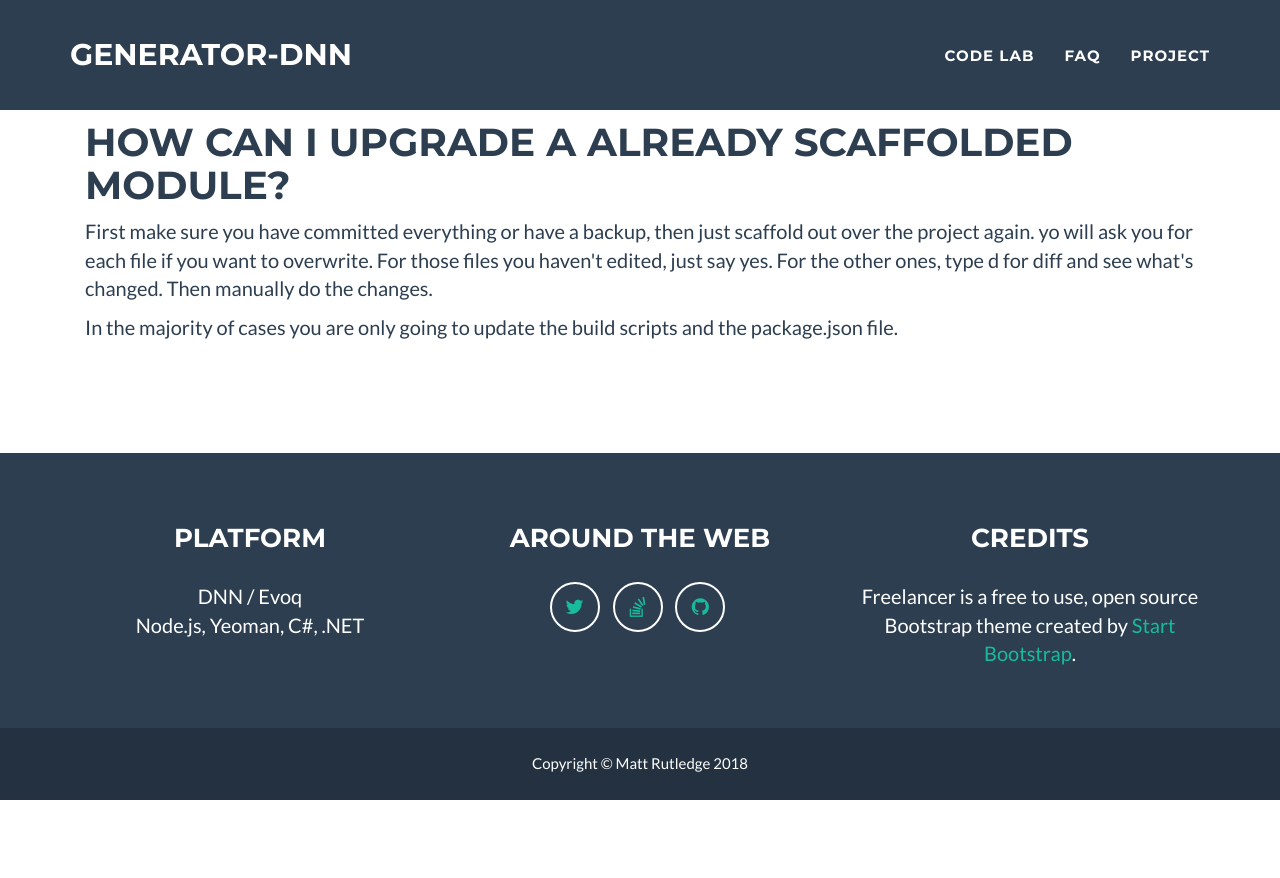
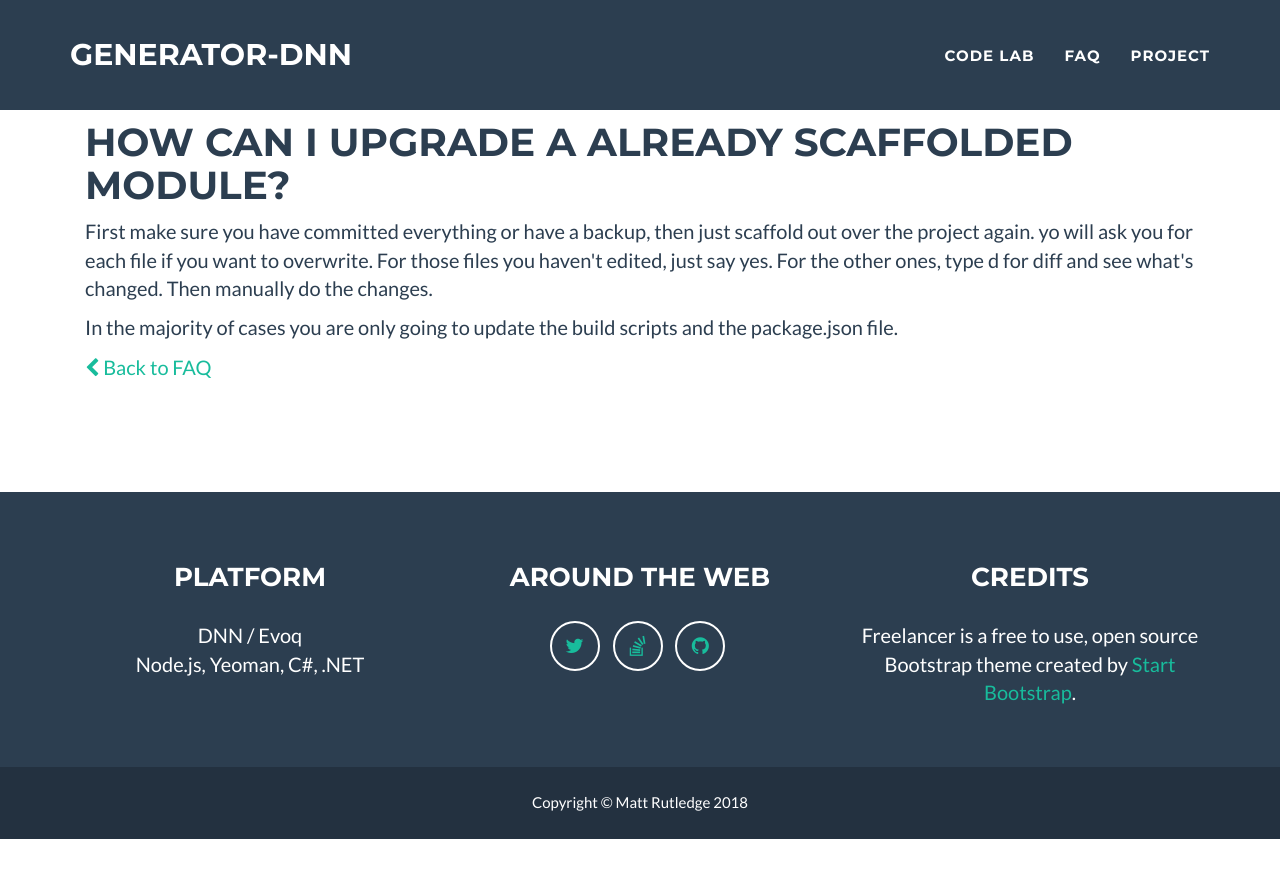
Before and after one commit to mtrutledge/generator-dnn, a Jekyll site: the page built from _posts/faq/2018-07-19-Upgrade.html, in a window 1280 px wide. Shown: the top 878 px of the page. Built offline with Jekyll 4.4.1, drawn with Linux system fonts in a browser that asks for light colours; nearby versions of some CDN libraries.

Commit message:
add back to faq

```diff
--- a/_posts/faq/2018-07-19-Upgrade.html
+++ b/_posts/faq/2018-07-19-Upgrade.html
@@ -11,5 +11,6 @@ excerpt: Gives instructions on how to upgrade an alread scaffolded module so you
         <h1>{{page.title}}</h3>
         <p>First make sure you have committed everything or have a backup, then just scaffold out over the project again. yo will ask you for each file if you want to overwrite. For those files you haven't edited, just say yes. For the other ones, type d for diff and see what's changed. Then manually do the changes.</p>
         <p>In the majority of cases you are only going to update the build scripts and the package.json file.</p>
+        <p><a href="{{ site.url }}/faq"><i class="fa fa-chevron-left"></i> Back to FAQ</a></p>
     </div>
 </section>
--- a/_posts/faq/2019-07-19-How-can-I-Contribute.html
+++ b/_posts/faq/2019-07-19-How-can-I-Contribute.html
@@ -80,5 +80,7 @@ excerpt: Tells you how you can contribute to the generator-dnn project.
         <h1 id="styleguidelines">Style guidelines</h1>
 
         <p>Try to stick to the style that is already in the files. eslint is installed and will let you know if you are making errors that need to be corrected. Please correct all linting errors.</p>
+
+        <p><a href="{{ site.url }}/faq"><i class="fa fa-chevron-left"></i> Back to FAQ</a></p>
     </div>
 </section>
```
